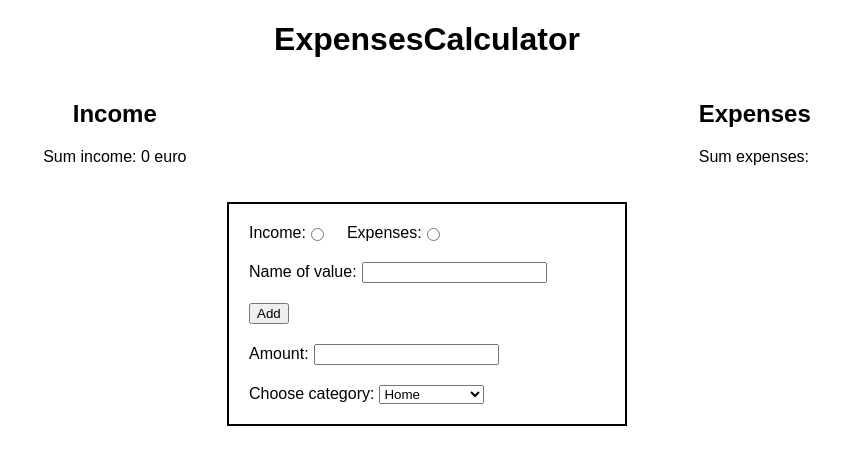
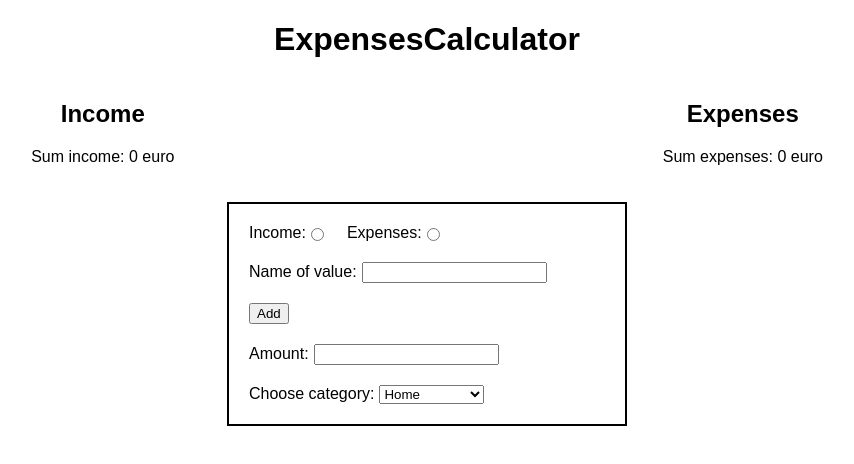
Before and after one commit to MariuszRozycki/R-S_module-4-assignments, a React (Create React App) app: page / in a window 1280 px wide. Shown: the top 464 px of the page, without its empty margins (213-1067 px from the left). Built offline with nearby package versions, Linux system fonts and the light colour scheme.

Commit message:
feat: add SumExpanses.js

```diff
--- a/src/ExpensesCalculator/ExpensesCalculator.js
+++ b/src/ExpensesCalculator/ExpensesCalculator.js
@@ -3,6 +3,7 @@ import React, { useState, useRef } from "react";
 import Select from "./components/Select";
 import ListItem from "./components/ListItem";
 import SumIncome from "./components/SumIncome";
+import SumExpenses from "./components/SumExpenses";
 
 import "./ExpensesCalculator.css";
 
@@ -13,9 +14,8 @@ function ExpensesCalculator() {
   const [radioIncome, setRadioIncome] = useState(false);
   const [radioExpenses, setRadioExpenses] = useState(false);
   const [amountValue, setAmountValue] = useState();
-  console.log("Type of amountValue", amountValue);
   const [sumIncome, setSumIncome] = useState([]);
-  console.log("sum Income", sumIncome);
+  const [sumExpenses, setSumExpenses] = useState([]);
 
   const listIncomeRef = useRef();
   const listExpensesRef = useRef();
@@ -54,8 +54,14 @@ function ExpensesCalculator() {
           id: Math.random() * 1000,
           value: parseFloat(amountValue)
         }
-      ])
-
+      ]);
+      setSumIncome([
+        ...sumIncome,
+        {
+          sum: amountValue,
+          id: Math.random() * 1000,
+        }
+      ]);
     }
 
     if (radioExpenses) {
@@ -66,17 +72,15 @@ function ExpensesCalculator() {
           id: Math.random() * 1000,
           value: parseFloat(amountValue)
         }
-      ])
+      ]);
+      setSumExpenses([
+        ...sumExpenses,
+        {
+          sum: amountValue,
+          id: Math.random() * 1000
+        }
+      ]);
     }
-
-    setSumIncome([
-      ...sumIncome,
-      {
-        sum: amountValue,
-        id: Math.random() * 1000,
-      }
-    ]);
-
     setNameOfValue("");
   }
 
@@ -99,9 +103,8 @@ function ExpensesCalculator() {
             />)}
           </ol>
           <SumIncome
-            amountValue={amountValue}
             sumIncome={sumIncome}
-            setSumIncome={setSumIncome} />
+          />
         </div>
 
         <div className="wrapper-list">
@@ -116,7 +119,9 @@ function ExpensesCalculator() {
               value={el.value}
             />)}
           </ol>
-          <p className="sum-expenses">Sum expenses: </p>
+          <SumExpenses
+            sumExpenses={sumExpenses}
+          />
         </div>
       </div>
       <form className="form-wrapper">
--- /dev/null
+++ b/src/ExpensesCalculator/components/SumExpenses.js
@@ -0,0 +1,19 @@
+import React from "react";
+
+function SumExpenses({ sumExpenses }) {
+  const addSumEl = () => {
+    let sum = 0;
+    for (let i = 0; i < sumExpenses.length; i++) {
+      sum += sumExpenses[i].sum
+    }
+    return sum;
+  }
+
+  return (
+    <>
+      <p className="sum-expenses">Sum expenses: {addSumEl()} euro</p>
+    </>
+  )
+}
+
+export default SumExpenses;
--- a/src/ExpensesCalculator/components/SumIncome.js
+++ b/src/ExpensesCalculator/components/SumIncome.js
@@ -1,8 +1,7 @@
 import React from "react";
 
-function SumIncome({ sumIncome, amountValue }) {
-  console.log("sumIncome", sumIncome);
-  console.log("Amount value", amountValue);
+function SumIncome({ sumIncome }) {
+
   const addSumEl = () => {
     let sum = 0;
     for (let i = 0; i < sumIncome.length; i++) {
```
